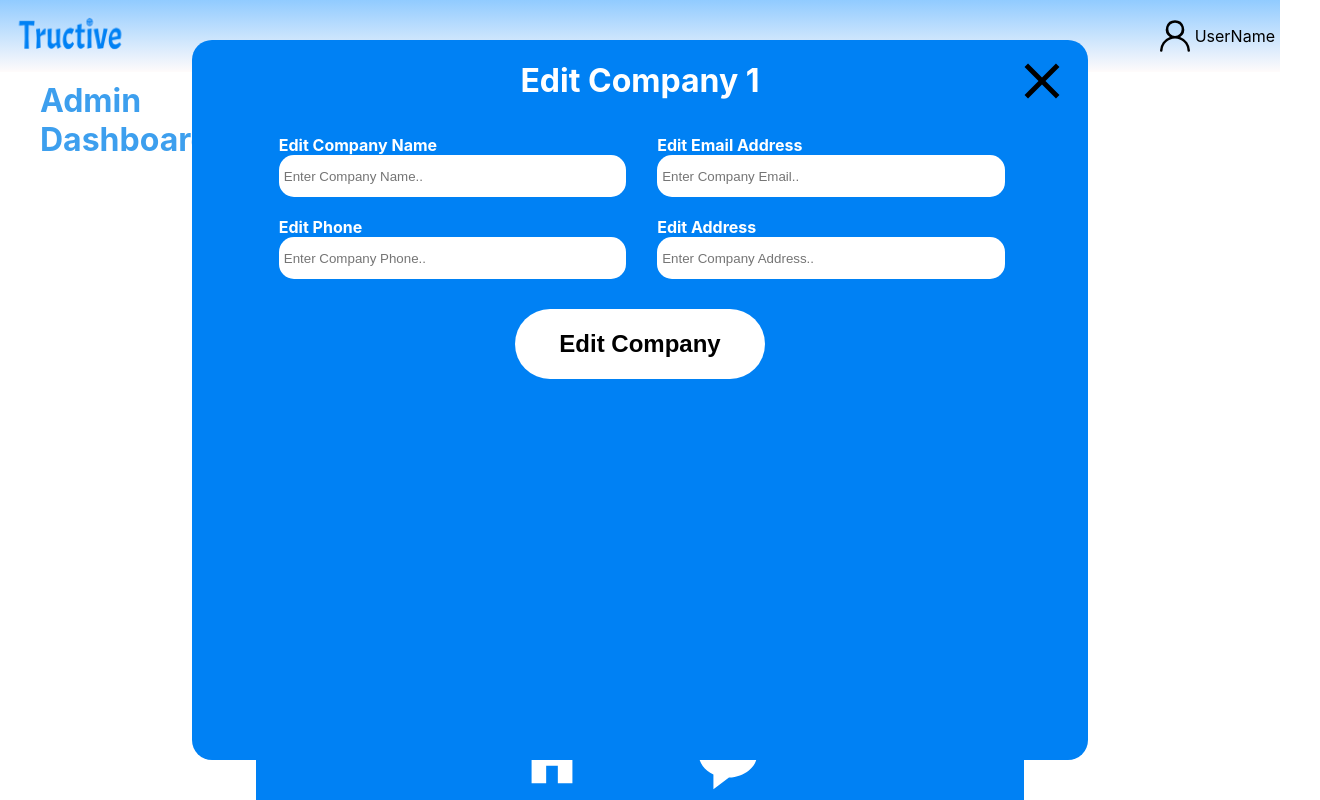
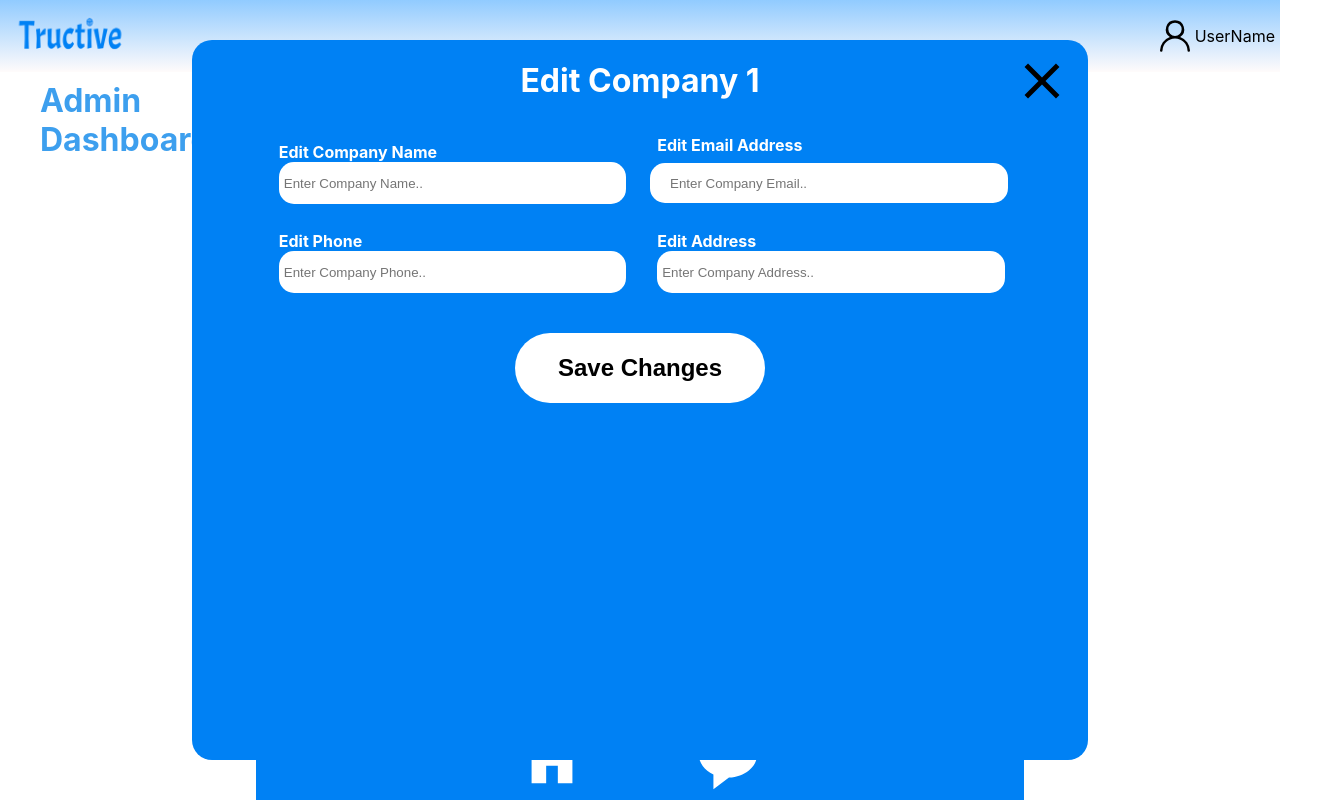
Before and after one commit to m7modfayez/tructive, a React (Vite) app: page /admin-dashboard/edit-company/1 in a window 1280 px wide. Shown: the whole page, 1320 px wide, since content can reach past the window. Built offline with nearby package versions, Linux system fonts and the light colour scheme.

Commit message:
integrating edit and delete company with API

```diff
--- a/src/App.tsx
+++ b/src/App.tsx
@@ -1,6 +1,9 @@
 // import { useState } from 'react'
 import './App.css'
 import { BrowserRouter as Router, Routes, Route } from "react-router-dom";
+import { ToastContainer } from "react-toastify";
+import "react-toastify/dist/ReactToastify.css";
+
 import TotalDrivers from './assets/components/TotalDrivers';
 import HomeApp from './assets/components/home-page-components/Home';
 import LoginPage from './assets/components/login/Login';
@@ -53,6 +56,7 @@ function App() {
         </Route>
       </Routes>
     </Router>
+    <ToastContainer position="bottom-center" />
 
     </>
   )
--- a/src/assets/components/admin-dashboard/Admin-Actions-on-companies/AddingCompanyWindow.tsx
+++ b/src/assets/components/admin-dashboard/Admin-Actions-on-companies/AddingCompanyWindow.tsx
@@ -1,4 +1,5 @@
 import { useState } from "react";
+import { useNavigate } from "react-router-dom";
 import axios from "axios";
 import Closing from "../../base-components/Closing";
 import BaseButton from "../../base-components/BaseButton";
@@ -8,6 +9,7 @@ import BaseButton from "../../base-components/BaseButton";
 
 function AddingCompanyWindow() {
 
+    const navigate = useNavigate();
     const [formData, setFormData] = useState<Record<string, string>>({
         companyName: "",
         companyEmail: "",
@@ -48,8 +50,9 @@ function AddingCompanyWindow() {
             const response = await axios.post(apiUrl, payload);
 
             if (response.status === 200) {
-                setSuccessMessage("Driver has been added successfully!");
+                setSuccessMessage("Company has been added successfully!");
                 setErrorMessage(""); //
+                setTimeout(() => navigate(-1), 2000 );
             } else {
                 // Handle other statuses if necessary
                 setErrorMessage("An error occurred while adding the driver.");
--- a/src/assets/components/admin-dashboard/Admin-Actions-on-companies/EditCompany.tsx
+++ b/src/assets/components/admin-dashboard/Admin-Actions-on-companies/EditCompany.tsx
@@ -1,58 +1,70 @@
-import Closing from "../../base-components/Closing";
-import BaseButton from "../../base-components/BaseButton";
-import { useParams } from "react-router-dom";
+
+import { useState } from "react";
+import { useNavigate } from "react-router-dom";
+import { useParams, useLocation } from "react-router-dom";
+import { JSX } from "react";
+import BaseFormWindow from "../../base-components/BaseFormWindow";
+import axios from "axios";
+
+function EditCompanyWindow() {
+  const navigate = useNavigate();
+  const { id } = useParams();
+  const location = useLocation();
+  const companyData = location.state;
+
+  const [messageHtml, setMessageHtml] = useState<JSX.Element | null>(null);
 
 
+  console.log("company data", companyData);
 
+  const [formData, setFormData] = useState<Record<string, string>>({
+    name: String(companyData?.name || ""),
+    email: String(companyData?.email || ""),
+    phone: String(companyData?.phone || ""),
+    address: String(companyData?.address || ""),
+  });
 
+  const formAttr = [
+    { label: "Edit Company Name", inputType: "text", placeHolder: "Enter Company Name..", name: "name" },
+    { label: "Edit Email Address", inputType: "email", placeHolder: "Enter Company Email..", name: "email" },
+    { label: "Edit Phone", inputType: "text", placeHolder: "Enter Company Phone..", name: "phone" },
+    { label: "Edit Address", inputType: "text", placeHolder: "Enter Company Address..", name: "address" },
+  ];
 
-function EditCompanyWindow() {
+  const onEditClick = async (data: Record<string, string>) => {
+    try {
+      const response = await axios.put(`https://trucktive.runasp.net/api/Companies/${id}`, data);
+       console.log("company updated:", response.data);
+        // Optional: show success message or redirect
+          setMessageHtml(
+          <div style={{ backgroundColor: "#d4edda", padding: "10px", borderRadius: "5px", color: "#155724" }}>
+            ✅ Driver has been updated successfully!
+          </div>
+          );
+                setTimeout(() => navigate(-1), 2000 );
 
-    const {id} = useParams();
-    const confirmEditingCompany = () =>{
-        console.log("company edited successfuly..", {id});
+    } catch (error: any) {
+      console.error("Failed to update company:", error);
+       // Optional: show error message
+          setMessageHtml(
+          <div style={{ backgroundColor: "#f8d7da", padding: "10px", borderRadius: "5px", color: "#721c24" }}>
+            ❌ An error occurred while deleting the driver.
+          </div>
+          );
     }
+  };
 
-
-    return(
-        <>
-
-        <div className="base-actions-window">
-
-            <Closing />
-            <div style={{textAlign:"center", margin:"0 auto", width:"fit-content"}} > <h1>Edit Company {id} </h1> </div>
-
-            <div className="company-form-div">
-            <form className="company-form">
-                <div className="form-attr">
-                 <label htmlFor="name">Edit Company Name</label>
-                 <input type="text" id="name" name="companyName" placeholder="Enter Company Name.." />
-                </div>
-
-                <div className="form-attr">
-                 <label htmlFor="email">Edit Email Address</label>
-                 <input type="text" id="email" name="companyEmail" placeholder="Enter Company Email.." />
-                </div>
-
-                <div className="form-attr">
-                 <label htmlFor="phone">Edit Phone</label>
-                 <input type="text" id="phone" name="companyPhone" placeholder="Enter Company Phone.." />
-                </div>
-
-                <div className="form-attr">
-                 <label htmlFor="address">Edit Address</label>
-                 <input type="text" id="address" name="companyAddress" placeholder="Enter Company Address.." />
-                </div>
-
-            </form>
-            </div>
-            <div style={{margin:"10px auto", width:"fit-content"}}>
-            <BaseButton name="Edit Company" className="admin-confirm-adding-button" baseButtonOnClick={confirmEditingCompany} />
-            </div>
-
-        </div>
-        </>
-    )
+  return (
+    <BaseFormWindow
+      formAttr={formAttr}
+      formValues={formData}
+      setFormValues={setFormData}
+      formHead={`Edit Company ${id}`}
+      buttonName="Save Changes"
+      submitForm={onEditClick}
+      messageHtml={messageHtml}
+    />
+  );
 }
 
 export default EditCompanyWindow;
--- a/src/assets/components/admin-dashboard/AdminCompaniesTable.tsx
+++ b/src/assets/components/admin-dashboard/AdminCompaniesTable.tsx
@@ -2,121 +2,122 @@ import { useNavigate } from "react-router-dom";
 import { useEffect } from "react";
 import { useState } from "react";
 import axios from "axios";
+import { toast } from "react-toastify";
 import { RiDeleteBin6Fill } from "react-icons/ri";
 import { FaEdit } from "react-icons/fa";
 import Table from "../base-components/Table"
 
-const companiesHeaders = [ "Company ID", "Company Name", "Total Supervisors" , "Total Drivers", "Contract Date", "Actions"];
+const companiesHeaders = [ "Company ID", "Company Name", "Phone", "email", "Total Supervisors" , "Total Drivers", "Contract Date", "Actions"];
 
 const editIcon = <FaEdit size={20} style={{ cursor: "pointer", color: "#008ae6d6", margin: "0 15px" }}  />
 const deleteIcon = <RiDeleteBin6Fill size={20} style={{ cursor: "pointer", color: "#ff0505d6", margin: "0 15px" }} />
 
-const companies = [
-    {
-      id: 1,
-      name: "Johayna",
-      totalSupervisors: 6,
-      totalDrivers: 32,
-      contractDate: "2023-05-12",
-    },
-    {
-      id: 2,
-      name: "Nestle",
-      totalSupervisors: 4,
-      totalDrivers: 27,
-      contractDate: "2022-09-03",
-    },
-    {
-      id: 3,
-      name: "PepsiCo",
-      totalSupervisors: 8,
-      totalDrivers: 41,
-      contractDate: "2024-01-18",
-    },
-    {
-      id: 4,
-      name: "Coca-Cola",
-      totalSupervisors: 5,
-      totalDrivers: 38,
-      contractDate: "2023-08-25",
-    },
-    {
-      id: 5,
-      name: "DHL Logistics",
-      totalSupervisors: 7,
-      totalDrivers: 49,
-      contractDate: "2022-12-10",
-    },
-    {
-      id: 6,
-      name: "Amazon Delivery",
-      totalSupervisors: 9,
-      totalDrivers: 44,
-      contractDate: "2023-10-05",
-    },
-    {
-      id: 7,
-      name: "Aramex",
-      totalSupervisors: 6,
-      totalDrivers: 36,
-      contractDate: "2024-02-14",
-    },
-    {
-      id: 8,
-      name: "FedEx",
-      totalSupervisors: 3,
-      totalDrivers: 28,
-      contractDate: "2022-11-07",
-    },
-    {
-      id: 9,
-      name: "Nestle",
-      totalSupervisors: 5,
-      totalDrivers: 33,
-      contractDate: "2023-04-22",
-    },
-    {
-      id: 10,
-      name: "Amazon Delivery",
-      totalSupervisors: 8,
-      totalDrivers: 47,
-      contractDate: "2024-03-29",
-    },
-    {
-      id: 11,
-      name: "Nestle",
-      totalSupervisors: 4,
-      totalDrivers: 30,
-      contractDate: "2023-06-15",
-    },
-    {
-      id: 12,
-      name: "FedEx",
-      totalSupervisors: 2,
-      totalDrivers: 22,
-      contractDate: "2022-08-19",
-    },
-    {
-      id: 13,
-      name: "Amazon Delivery",
-      totalSupervisors: 7,
-      totalDrivers: 35,
-      contractDate: "2023-07-08",
-    },
-  ];
+// const companies = [
+//     {
+//       id: 1,
+//       name: "Johayna",
+//       totalSupervisors: 6,
+//       totalDrivers: 32,
+//       contractDate: "2023-05-12",
+//     },
+//     {
+//       id: 2,
+//       name: "Nestle",
+//       totalSupervisors: 4,
+//       totalDrivers: 27,
+//       contractDate: "2022-09-03",
+//     },
+//     {
+//       id: 3,
+//       name: "PepsiCo",
+//       totalSupervisors: 8,
+//       totalDrivers: 41,
+//       contractDate: "2024-01-18",
+//     },
+//     {
+//       id: 4,
+//       name: "Coca-Cola",
+//       totalSupervisors: 5,
+//       totalDrivers: 38,
+//       contractDate: "2023-08-25",
+//     },
+//     {
+//       id: 5,
+//       name: "DHL Logistics",
+//       totalSupervisors: 7,
+//       totalDrivers: 49,
+//       contractDate: "2022-12-10",
+//     },
+//     {
+//       id: 6,
+//       name: "Amazon Delivery",
+//       totalSupervisors: 9,
+//       totalDrivers: 44,
+//       contractDate: "2023-10-05",
+//     },
+//     {
+//       id: 7,
+//       name: "Aramex",
+//       totalSupervisors: 6,
+//       totalDrivers: 36,
+//       contractDate: "2024-02-14",
+//     },
+//     {
+//       id: 8,
+//       name: "FedEx",
+//       totalSupervisors: 3,
+//       totalDrivers: 28,
+//       contractDate: "2022-11-07",
+//     },
+//     {
+//       id: 9,
+//       name: "Nestle",
+//       totalSupervisors: 5,
+//       totalDrivers: 33,
+//       contractDate: "2023-04-22",
+//     },
+//     {
+//       id: 10,
+//       name: "Amazon Delivery",
+//       totalSupervisors: 8,
+//       totalDrivers: 47,
+//       contractDate: "2024-03-29",
+//     },
+//     {
+//       id: 11,
+//       name: "Nestle",
+//       totalSupervisors: 4,
+//       totalDrivers: 30,
+//       contractDate: "2023-06-15",
+//     },
+//     {
+//       id: 12,
+//       name: "FedEx",
+//       totalSupervisors: 2,
+//       totalDrivers: 22,
+//       contractDate: "2022-08-19",
+//     },
+//     {
+//       id: 13,
+//       name: "Amazon Delivery",
+//       totalSupervisors: 7,
+//       totalDrivers: 35,
+//       contractDate: "2023-07-08",
+//     },
+//   ];
 
 function AdminCompaniesTable() {
 
-   const [driversList, setDriversList] = useState<any>([]);
+   const [companiesList, setCompaniesList] = useState<any>([]);
      const [loading, setLoading] = useState(true);
      const [error, setError] = useState<string | null>(null);
     const navigate = useNavigate();
 
      useEffect(() => {
-          const fetchDrivers = async () => {
+          const fetchCompanies = async () => {
              try {
                 const response = await axios.get("https://trucktive.runasp.net/api/Companies");
-                setDriversList(response.data);
+                setCompaniesList(response.data);
                 console.log(response.data)
                 setLoading(false);
              } catch (err) {
@@ -126,7 +127,7 @@ function AdminCompaniesTable() {
              }
           };
 
-          fetchDrivers();
+          fetchCompanies();
        }, []);
 
        if (loading) return <div>Loading...</div>;
@@ -139,18 +140,31 @@ function AdminCompaniesTable() {
       console.log("company clicked");
      }
 
-    const handleEdit = (id: number) => {
+    const handleEdit = (id: any) => {
         console.log("Edit company ID:", id);
-        navigate(`edit-company/${id}`);
-      };
+         const company = companiesList.find((company: any) => company.id === id);
+         navigate(`edit-company/${id}`, { state: company });
+    };
 
-      const handleDelete = (id: number) => {
-        console.log("Delete company ID:", id);
-      };
+    const handleDelete = async (id: number) => {
+       console.log("Delete company ID:", id);
+       try {
+         await axios.delete(`https://trucktive.runasp.net/api/Companies/${id}`);
+         console.log(`Company with ID ${id} deleted successfully.`);
+         setTimeout(() => window.location.reload(), 1500);
+         setTimeout(() => toast.success("Company deleted successfully."), 0 );
+       } catch (error) {
+         console.error("Error deleting company:", error);
+         // optionally show an error message to the user
+         toast.error("there is error when deleting company")
+       }
+    };
 
-    const companiesData = driversList.map((company:any) => ({
+    const companiesData = companiesList.map((company:any) => ({
         "Company ID": company.id,
         "Company Name": company.name,
+        "Phone": company.phone,
+        "email": company.email,
         "Total Supervisors": Math.floor(Math.random() * 10) + 1,
         "Total Drivers": Math.floor(Math.random() * 50) + 5,
         "Contract Date": Math.floor(Math.random() * 30) + 1,
```
